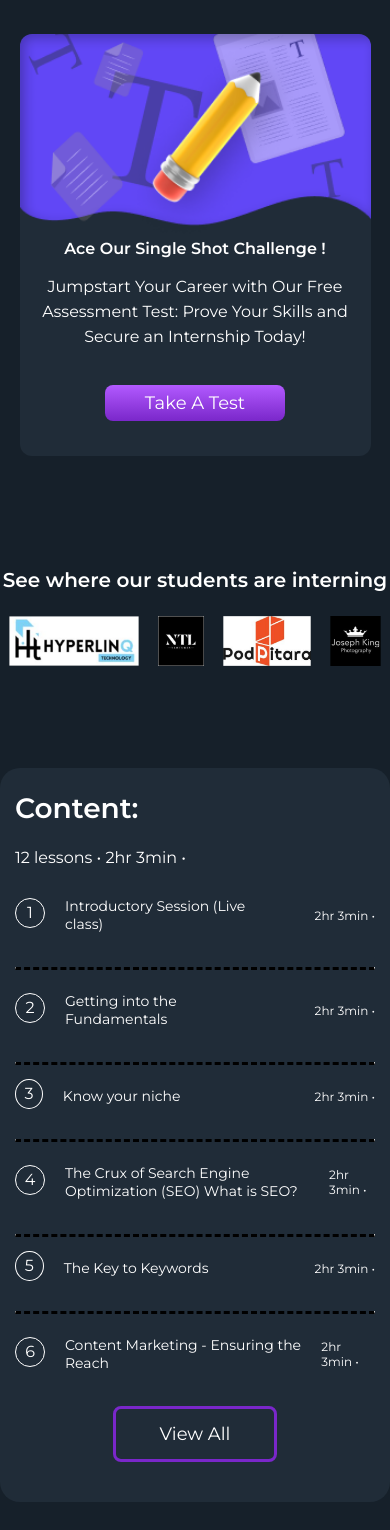
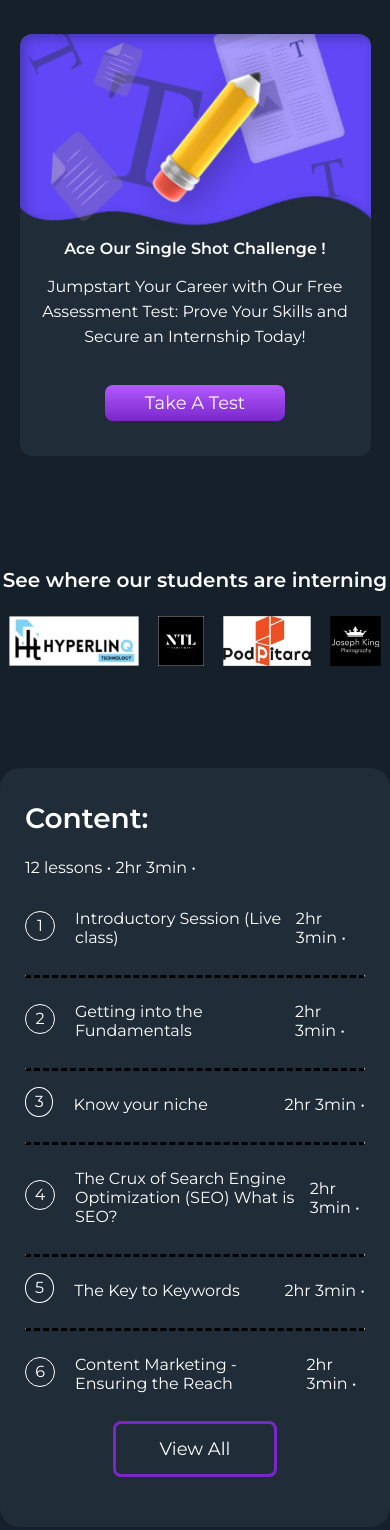
Before and after one commit to SANDLINI/assignment, a React (Vite) app: page / in a window 390 px wide. Shown: the top 1530 px of the page. Built offline with nearby package versions, Linux system fonts and the light colour scheme.

Commit message:
final commit

```diff
--- a/src/components/LowerSection/LowerSection.jsx
+++ b/src/components/LowerSection/LowerSection.jsx
@@ -8,7 +8,7 @@ const LowerSection = () => {
     <section className={styles.lowerSection}>
       <div className={styles.content_Box}>
         <div className={styles.content}>
-          <h1>Content:</h1>
+          <h1 className={styles.heading}>Content:</h1>
           <p>
             12 lessons <span>&#x2022;</span> 2hr 3min <span>&#x2022;</span>
           </p>
--- a/src/components/LowerSection/LowerSection.module.css
+++ b/src/components/LowerSection/LowerSection.module.css
@@ -20,11 +20,12 @@
 .content {
   max-width: 546px;
   margin: auto;
+  padding: 10px
 }
 
 .time_table {
   max-width: 546px;
-  margin-bottom: 20px;
+  margin-bottom: 12px;
   display: flex;
   gap: 10px;
   align-items: center;
@@ -239,7 +240,7 @@ li {
   }
 
   .agenda {
-    font-size: 14px;
+    font-size: 16px;
     width: 80%;
   }
 
@@ -247,10 +248,6 @@ li {
     width: 20px;
     height: 20px;
     padding: 4px;
-  }
-
-  .time {
-    font-size: 12px;
   }
 
   .feature_Box {
```
